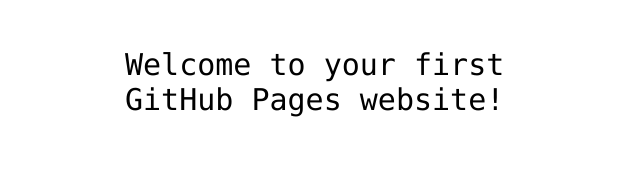
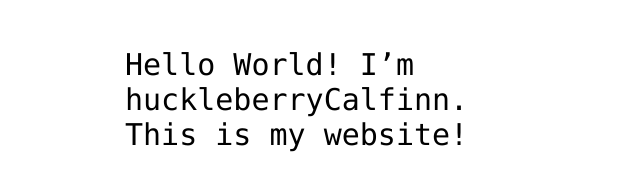
Before and after one commit to huckleberryCalfinn/hello-world, a plain HTML site: page index.html in a window 1280 px wide. Shown: the part 341-532 px from the top of the page, without its empty margins (315-955 px from the left). Drawn offline with Linux system fonts and the light colour scheme.

Commit message:
Add my username to index.html file

```diff
--- a/index.html
+++ b/index.html
@@ -12,7 +12,7 @@
 <img src="https://octodex.github.com/images/daftpunktocat-thomas.gif" id="octocat" alt="octocat-gif" />
 
 <!-- Change this code here by copy and pasting your template on line 15 -->
-<p>Welcome to your first GitHub Pages website!</p>
+<p>Hello World! I’m huckleberryCalfinn. This is my website!</p>
 
 </body>
 </html>
```
